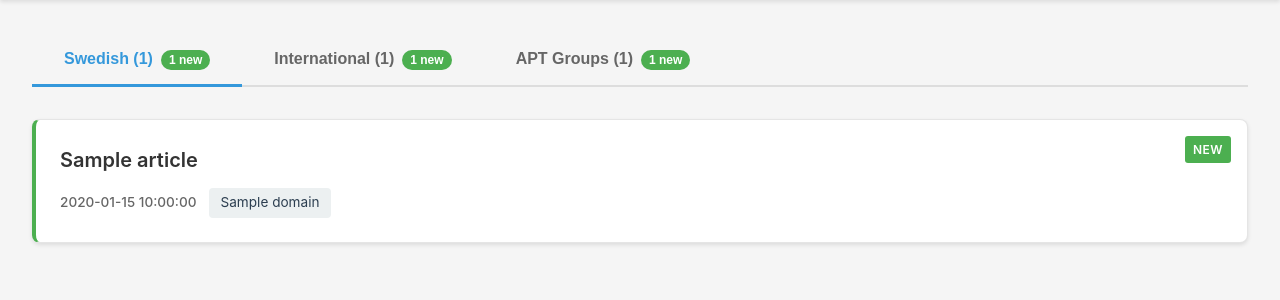
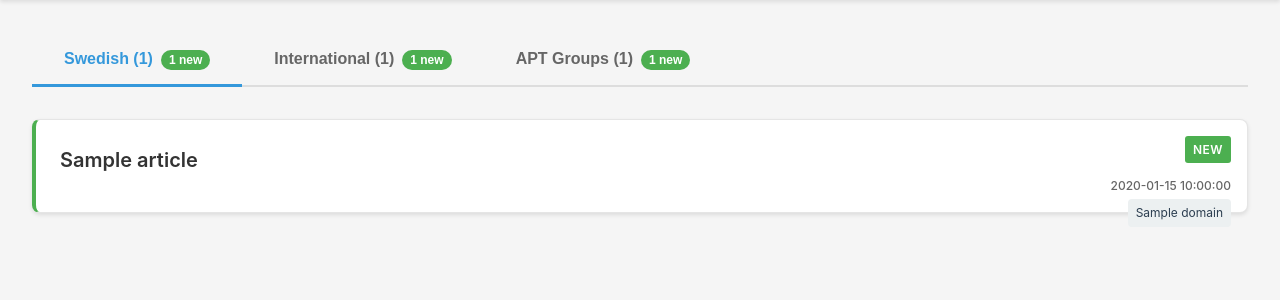
Before and after one commit to zooo00/news-aggregator, a Flask app: template templates/index.html in a window 1280 px wide. Shown: the part 164-464 px from the top of the page. Run offline with Flask 3, Linux system fonts and the light colour scheme; the template is opened without the code that fills it: most values are stand-ins (such as "Sample title", 1, 10 or a date in 2020).

Commit message:
Move domain and timestamp to top right corner of articles
Improved article card layout by repositioning metadata:
- Moved timestamp and domain from bottom to top right corner
- Positioned absolutely for clean, compact layout
- NEW badge now pushes metadata down to avoid overlap
- Added padding to article title to prevent text overlap
- Reduced font size for metadata (0.85rem → 0.75rem)
- Removed bottom metadata section for cleaner design

The metadata now appears in a vertical stack:
- NEW badge (when present)
- Timestamp
- Domain badge

Generated with Claude Code
https://claude.com/claude-code

Co-Authored-By: Claude <noreply@anthropic.com>

```diff
--- a/templates/index.html
+++ b/templates/index.html
@@ -160,6 +160,7 @@
             box-shadow: var(--shadow);
             transition: transform 0.2s, box-shadow 0.2s;
             border: 1px solid var(--border-color);
+            position: relative;
         }
 
         .article-card:hover {
@@ -171,6 +172,7 @@
             font-size: 1.25rem;
             font-weight: 600;
             margin-bottom: 0.75rem;
+            padding-right: 130px;
         }
 
         .article-title a {
@@ -197,16 +199,19 @@
             font-style: italic;
         }
 
-        .article-meta {
+        .article-meta-top {
+            position: absolute;
+            top: 1rem;
+            right: 1rem;
             display: flex;
-            gap: 0.75rem;
-            align-items: center;
-            flex-wrap: wrap;
+            flex-direction: column;
+            align-items: flex-end;
+            gap: 0.25rem;
         }
 
         .article-timestamp {
             color: var(--text-secondary);
-            font-size: 0.85rem;
+            font-size: 0.75rem;
             font-weight: 500;
         }
 
@@ -214,9 +219,9 @@
             display: inline-block;
             background: var(--badge-bg);
             color: var(--badge-text);
-            padding: 0.25rem 0.75rem;
+            padding: 0.25rem 0.5rem;
             border-radius: 4px;
-            font-size: 0.85rem;
+            font-size: 0.75rem;
             text-decoration: none;
             transition: background 0.3s;
         }
@@ -259,6 +264,10 @@
         .new-article {
             border-left: 4px solid #4caf50;
             position: relative;
+        }
+
+        .new-article .article-meta-top {
+            top: 3.5rem;
         }
 
         .new-article::before {
@@ -366,6 +375,14 @@
 
     {% macro render_article_card(article) %}
     <div class="article-card">
+        <div class="article-meta-top">
+            {% if article.formatted_timestamp %}
+            <span class="article-timestamp">{{ article.formatted_timestamp }}</span>
+            {% endif %}
+            <a href="{{ article.origin_url }}" class="article-origin" target="_blank" rel="noopener noreferrer">
+                {{ article.domain if article.domain else article.origin }}
+            </a>
+        </div>
         <div class="article-title">
             <a href="{{ article.link }}" target="_blank" rel="noopener noreferrer">
                 {{ article.title_highlighted|safe }}
@@ -380,14 +397,6 @@
             {{ article.summary_highlighted|safe }}
         </div>
         {% endif %}
-        <div class="article-meta">
-            {% if article.formatted_timestamp %}
-            <span class="article-timestamp">{{ article.formatted_timestamp }}</span>
-            {% endif %}
-            <a href="{{ article.origin_url }}" class="article-origin" target="_blank" rel="noopener noreferrer">
-                {{ article.domain if article.domain else article.origin }}
-            </a>
-        </div>
     </div>
     {% endmacro %}
 
```
